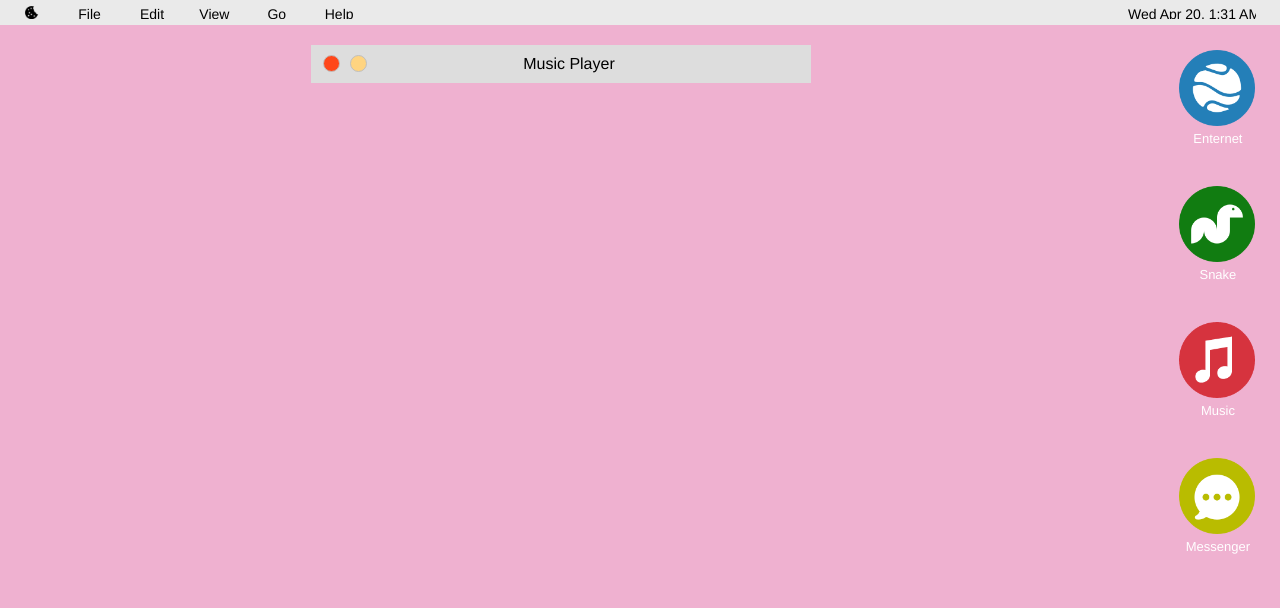
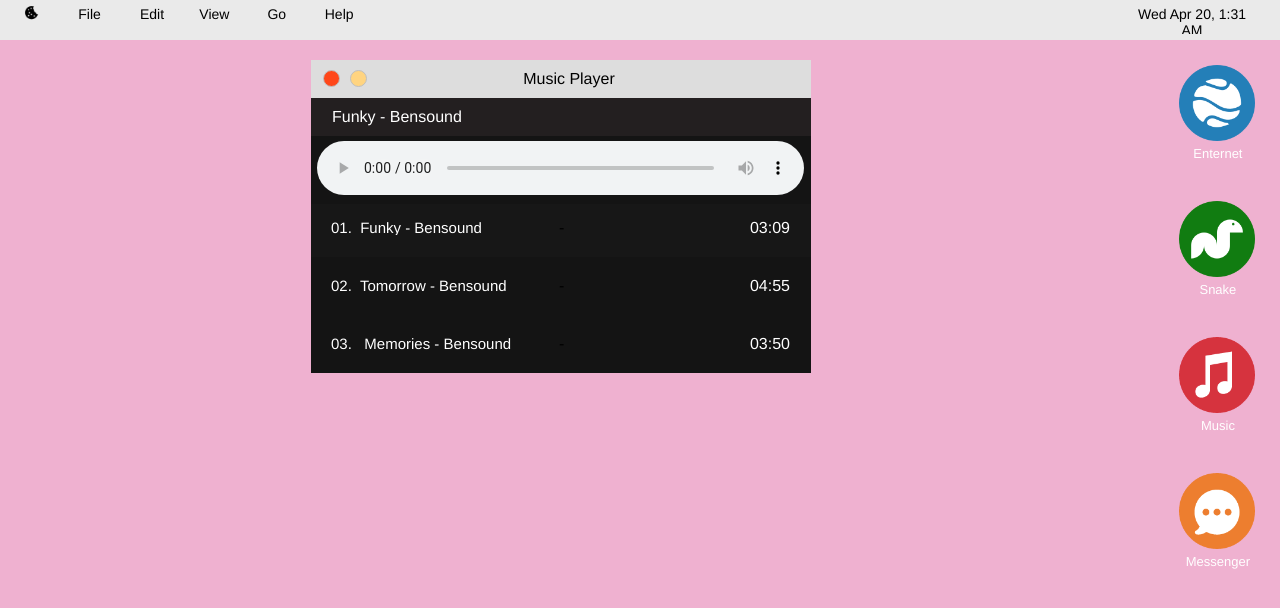
Before and after one commit to karenxiong/My-Desktop, a PHP site: page / in a window 1280 px wide. Shown: the top 608 px of the page. Run offline with PHP 8.4, Linux system fonts and the light colour scheme; the visitor is signed in with stand-in values (Sample User, id 1); some libraries are stand-ins or nearby versions.

Commit message:
Completed:
-working music player
-fixed styling
- added music
- functional

```diff
--- a/css/default.css
+++ b/css/default.css
@@ -1,6 +1,6 @@
 /* ---------------- Body style ---------------- */
 * {
-	height: auto;
+/*	height: auto;*/
 	width: auto;
 	padding: 0;
 	margin: 0 auto;
@@ -37,13 +37,7 @@ a {
 	cursor: default;
 }
 
-ul {
-	width: 100%;
-	list-style-type: none;
-	margin: 0;
-}
-
-ul li {
+.icon, .dropbtn, #time{
 	display: table-cell;
 	margin: 0px;
 	float: left;
@@ -51,7 +45,6 @@ ul li {
 	font-weight: 400;
 	width: 8%;
 	text-align: center;
-	white-space: nowrap;
 	padding-top: -1px;
 	margin-bottom: -4px;
 }
@@ -70,7 +63,7 @@ ul li {
 
 /* ---------------- button dropdown style ---------------- */
 
-ul {
+.meno {
 	padding-top: -1px;
 	margin-bottom: -4px;
     list-style-type: none;
@@ -78,19 +71,11 @@ ul {
     background-color: #eaeaea;
 }
 
-li {
-    float: left;
-}
-
-li a, .dropbtn {
+a, .dropbtn {
     display: inline-block;
     color: black;
     text-align: center;
     text-decoration: none;
-}
-
-li.dropdown {
-    display: inline-block;
 }
 
 .dropdown-content {
@@ -368,11 +353,74 @@ div.apps {
 	font-weight: 400;
 }
 
-audio {
-	margin-top: 30px;
-	width: 100%;
-	border-radius: none;
+.container {
+	position:relative;
+	margin:0 auto;
+	width:500px;
 }
+.column {
+	width:inherit;
+}
+
+audio, #plList, #plList li {
+	border:0;
+	font:inherit;
+	font-size:100%;
+	margin:0;
+	padding:0;
+	vertical-align:baseline;
+	line-height:1;
+	padding:5px 0;
+	-webkit-tap-highlight-color:rgba(0,0,0,0);
+	-webkit-tap-highlight-color:transparent;
+}
+
+/*li .plSel {
+	width: 500px;
+}*/
+
+audio { margin:0 15px 0 14px; width:670px;}
+#mainwrap { /* add box-shadow or other styles here */ }
+#audiowrap { background-color:#231F20; margin:0 auto; }
+#plwrap { margin:0 auto; }
+#tracks { min-height:65px; position:relative; text-align:center; text-decoration:none; top:13px;}
+#nowPlay { /*display:inline;*/ width: 500px; padding-top: 10px; background-color: #231F20; padding-bottom: 10px;}
+#npTitle { margin:0; margin-top:5px; padding:21px; text-align:right; color: white; background-color:#231F20; width: 500px;}
+#npAction { padding:21px; position:absolute; color}
+#plList { margin:0; margin-top:-10px;}
+#plList li { background-color:#231F20; cursor:pointer; margin:0; padding:21px 0; }
+#plList li:hover { background-color:#262223; }
+.plItem { position:relative; }
+.plTitle { font-size:15px; left:20px; overflow:hidden; position:absolute; right:65px; text-overflow:ellipsis; top:0; white-space:nowrap; color: white;}
+.plNum { padding-left:21px; width:25px; }
+.plLength { padding-left:21px; position:absolute; right:21px; top:0; color: white;}
+.plSel,.plSel:hover { background-color:#262223!important; cursor:default!important; }
+a[id^="btn"] { background-color:#231F20; color:#C8C7C8; cursor:pointer; font-size:50px; margin:0; padding:0 27px 11px; text-decoration:none; }
+a[id^="btn"]:last-child { margin-left:-4px; }
+a[id^="btn"]:hover,a[id^="btn"]:active { background-color:#262223; }
+a[id^="btn"]::-moz-focus-inner { border:0; padding:0; }
+
+/* IE 11 */
+html[data-useragent*="rv:11.0"] audio { margin-left:2px; width:695px; }
+html[data-useragent*="rv:11.0"] #audiowrap { background-color:#000; }
+html[data-useragent*="rv:11.0"] #tracks { min-height:60px; top:8px; }
+html[data-useragent*="rv:11.0"] a[id^="btn"] { background-color:#000; }
+html[data-useragent*="rv:11.0"] a[id^="btn"]:hover { background-color:#080808; }
+html[data-useragent*="rv:11.0"] #plList li { background-color:#000; }
+html[data-useragent*="rv:11.0"] #plList li:hover { background-color:#080808; }
+html[data-useragent*="rv:11.0"] .plSel,
+html[data-useragent*="rv:11.0"] .plSel:hover { background-color:#080808!important; }
+
+/* Chrome */
+html[data-useragent*="Chrome"] audio { margin-left:6px; width:487px; }
+html[data-useragent*="Chrome"] #audiowrap { background-color:#141414; }
+html[data-useragent*="Chrome"] #tracks { min-height:64px; top:12px; }
+html[data-useragent*="Chrome"] a[id^="btn"] { background-color:#141414; }
+html[data-useragent*="Chrome"] a[id^="btn"]:hover { background-color:#171717; }
+html[data-useragent*="Chrome"] #plList li { background-color:#141414; }
+html[data-useragent*="Chrome"] #plList li:hover { background-color:#171717; }
+html[data-useragent*="Chrome"] .plSel,
+html[data-useragent*="Chrome"] .plSel:hover { background-color:#171717!important; }
 
 /* ---------------- Messenger app ---------------- */
 
--- a/index.php
+++ b/index.php
@@ -20,6 +20,7 @@ if(!isset($_SESSION['auth']) || $_SESSION['auth'] != 1 ) {
 		<script src="js/main.js"></script>
 		<script src="js/moment.js"></script>
 		<script src="js/snake.js"></script>
+		<script src="js/music.js"></script>
 		<!-- drag and drop js-->
 		<script src="https://code.jquery.com/ui/1.11.4/jquery-ui.js"></script>
 		<link rel="stylesheet" type="text/css" href="css/default.css"/>
@@ -27,13 +28,10 @@ if(!isset($_SESSION['auth']) || $_SESSION['auth'] != 1 ) {
 	<body class="home">
 		<!-- navbar -->
 		<div id="nav">
-			<ul>
+			<ul class="meno">
 				<li class="icon"><img src="img/icon2.png" align="top"></li>
 				<li class="dropbtn">File
 					<div class="dropdown-content">
-						<a href="#">Name</a>
-						<a href="#">Name</a>
-						<a href="#">Name</a>
 						<a href="login.php">Log Off</a>
 					</div>
 				</li>
@@ -96,8 +94,6 @@ if(!isset($_SESSION['auth']) || $_SESSION['auth'] != 1 ) {
 					<div class="close">
 					</div>
 					<div class="minimize">
-					</div>
-					<div class="maximize">
 					</div>
 				</div>
 				<h4 class="etitle">Enternet</h4>
@@ -177,12 +173,45 @@ if(!isset($_SESSION['auth']) || $_SESSION['auth'] != 1 ) {
 				</div>
 				<h4 class="mutitle">Music Player</h4>
 			</div>
-			<audio id="audio" controls="controls">
-			  <source src="horse.ogg" type="audio/ogg">
-			  <source src="horse.mp3" type="audio/mpeg">
-			Your browser does not support the audio element.
-			</audio>
-		</div>
+			<div class="container">
+			    <div class="column add-bottom">
+			        <div id="mainwrap">
+			            <div id="nowPlay">
+			                <span class="right" id="npTitle"></span>
+			            </div>
+			            <div id="audiowrap">
+			                <div id="audio0">
+			                    <audio preload id="audio1" controls="controls">Your browser does not support HTML5 Audio!</audio>
+			                </div>
+			            </div>
+			            <div id="plwrap">
+			                <ul id="plList">
+			                    <li>
+			                        <div class="plItem">
+			                            <div class="plNum">-</div>
+			                            <div class="plTitle">01.&nbsp; Funky - Bensound</div>
+			                            <div class="plLength">03:09</div>
+			                        </div>
+			                    </li>
+			                    <li>
+			                        <div class="plItem">
+			                            <div class="plNum">-</div>
+			                            <div class="plTitle">02.&nbsp; Tomorrow - Bensound</div>
+			                            <div class="plLength">04:55</div>
+			                        </div>
+			                    </li>
+			                    <li>
+			                        <div class="plItem">
+			                            <div class="plNum">-</div>
+			                            <div class="plTitle">03. &nbsp; Memories - Bensound</div>
+			                            <div class="plLength">03:50</div>
+			                        </div>
+			                    </li>
+			                </ul>
+			            </div>
+			        </div>
+			    </div>
+			</div>
 		<!-- Messenger app -->
 		<div class="window" id="messenger">
 			<div class="top">
--- /dev/null
+++ b/js/music.js
@@ -0,0 +1,99 @@
+
+var b = document.documentElement;
+b.setAttribute('data-useragent', navigator.userAgent);
+b.setAttribute('data-platform', navigator.platform);
+
+
+// HTML5 audio player + playlist controls...
+$(function() {
+    var supportsAudio = !!document.createElement('audio').canPlayType;
+    if (supportsAudio) {
+        var index = 0,
+            playing = false,
+            mediaPath = '../media/',
+            extension = '',
+            tracks = [{
+                "track": 1,
+                "name": "Funky - Bensound",
+                "length": "03:09",
+                "file": "funky"
+            }, {
+                "track": 2,
+                "name": "Tomorrow - Bensound",
+                "length": "04:55",
+                "file": "tomorrow"
+            }, {
+                "track": 3,
+                "name": "Memories - Bensound",
+                "length": "03:50",
+                "file": "memories"
+            }, {
+            }],
+            trackCount = tracks.length,
+            npAction = $('#npAction'),
+            npTitle = $('#npTitle'),
+            audio = $('#audio1').bind('play', function () {
+                playing = true;
+                npAction.text('Now Playing');
+            }).bind('pause', function () {
+                playing = false;
+                npAction.text('Paused');
+            }).bind('ended', function () {
+                npAction.text('Paused');
+                if ((index + 1) < trackCount) {
+                    index++;
+                    loadTrack(index);
+                    audio.play();
+                } else {
+                    audio.pause();
+                    index = 0;
+                    loadTrack(index);
+                }
+            }).get(0),
+            btnPrev = $('#btnPrev').click(function () {
+                if ((index - 1) > -1) {
+                    index--;
+                    loadTrack(index);
+                    if (playing) {
+                        audio.play();
+                    }
+                } else {
+                    audio.pause();
+                    index = 0;
+                    loadTrack(index);
+                }
+            }),
+            btnNext = $('#btnNext').click(function () {
+                if ((index + 1) < trackCount) {
+                    index++;
+                    loadTrack(index);
+                    if (playing) {
+                        audio.play();
+                    }
+                } else {
+                    audio.pause();
+                    index = 0;
+                    loadTrack(index);
+                }
+            }),
+            li = $('#plList li').click(function () {
+                var id = parseInt($(this).index());
+                if (id !== index) {
+                    playTrack(id);
+                }
+            }),
+            loadTrack = function (id) {
+                $('.plSel').removeClass('plSel');
+                $('#plList li:eq(' + id + ')').addClass('plSel');
+                npTitle.text(tracks[id].name);
+                index = id;
+                audio.src = mediaPath + tracks[id].file + extension;
+            },
+            playTrack = function (id) {
+                loadTrack(id);
+                audio.play();
+            };
+        extension = audio.canPlayType('audio/mpeg') ? '.mp3' : audio.canPlayType('audio/ogg') ? '.ogg' : '';
+        loadTrack(index);
+    }
+});
```
Also changed, not shown: img/message.png, 3 other files.
